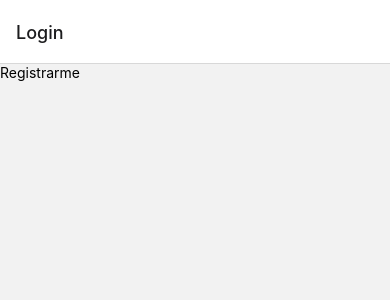
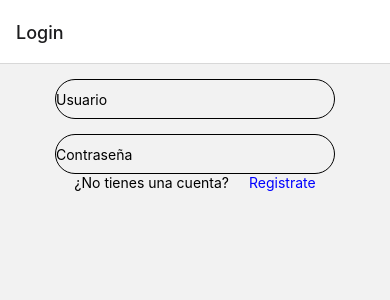
Before and after one commit to Loredufa/PG-TurnOn, a React Native app in the folder client_mobile/: screen /Login in a window 390 px wide. Shown: the top 300 px of the page. Built offline with nearby package versions, Linux system fonts and the light colour scheme.

Commit message:
Login inputs

```diff
--- a/client_mobile/src/components/Login/Login.jsx
+++ b/client_mobile/src/components/Login/Login.jsx
@@ -1,14 +1,61 @@
 import * as React from 'react';
-import { TouchableOpacity , StyleSheet, Text, View } from 'react-native';
+import { TouchableOpacity , StyleSheet, Text, TextInput ,View } from 'react-native';
 import { useNavigation } from '@react-navigation/native';
 
 export default function Login() {
   const navigation = useNavigation();
   return (
       <View>
-        <TouchableOpacity onPress={() => navigation.navigate('Register')}>
-          <Text>Registrarme</Text>
-        </TouchableOpacity>
+        <View style={styles.inputContainers}>
+          <TextInput
+          placeholder="Usuario"
+          style={styles.input}
+          />
+          <TextInput
+          placeholder="Contraseña"
+          style={styles.input}
+          />
+        </View>
+        <View style={styles.registerContainer}>
+          <Text style={styles.acount}>¿No tienes una cuenta?</Text>
+          <TouchableOpacity onPress={() => navigation.navigate('Register')}>
+            <Text style={styles.register}>Registrate</Text>
+          </TouchableOpacity>
+        </View>
       </View>
     );
   }
+
+const styles = StyleSheet.create({
+  input: {
+    width: 280,
+    height: 40,
+
+    marginTop:15,
+
+    borderLeftWidth: 1,
+    borderTopWidth: 1,
+    borderRightWidth: 1,
+    borderBottomWidth: 1,
+
+    borderTopLeftRadius: 20,
+    borderTopRightRadius: 20,
+    borderBottomRightRadius: 20,
+    borderBottomLeftRadius: 20,
+  },
+  inputContainers: {
+    alignItems: 'center',
+  },
+  registerContainer: {
+    display: 'flex',
+    flexDirection: 'row',
+    alignSelf: 'center',
+  },
+  register: {
+    marginLeft: 10,
+    color: 'blue',
+  },
+  acount: {
+    marginRight: 10,
+  },
+});
```
